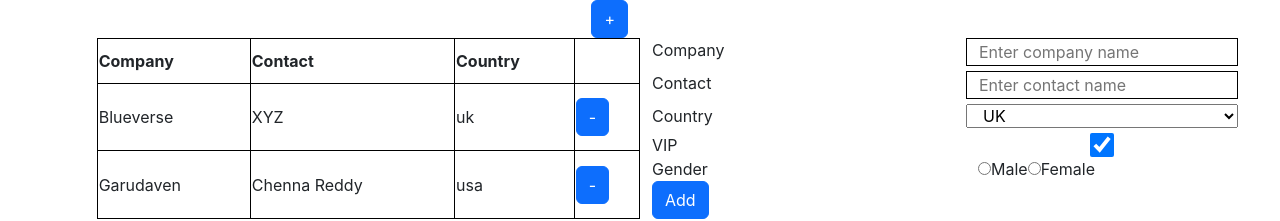
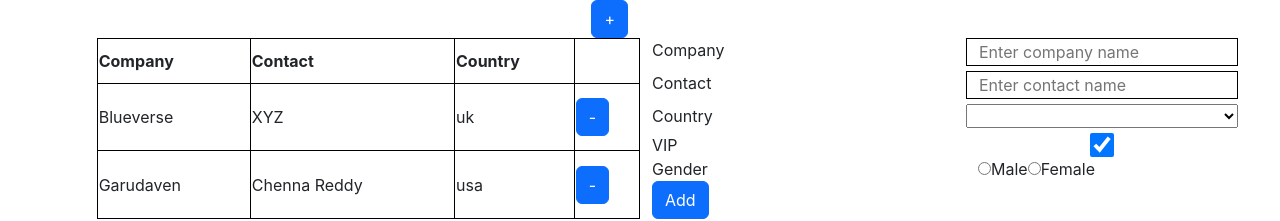
Before and after one commit to tejaksv/library-system, a React (Create React App) app: page / in a window 1280 px wide. Shown: the top 221 px of the page. Built offline with nearby package versions, Linux system fonts and the light colour scheme.

Commit message:
added cahnges

```diff
--- a/src/TableForm.jsx
+++ b/src/TableForm.jsx
@@ -39,8 +39,8 @@ function TableForm(props) {
                 isDisable={formMode === "edit"}
             />
             <Input title="Contact" id="contact" placeholder="contact name" value={contact} setChangeValue={setContact} error={errors.contact || false} />
-            <Select title="Country" id="country" setChangeValue={setCountry} value={country} />
-            {/* <Select title="Country" id="country" options={dropdownOptions} setChangeValue={setCountry} /> */}
+            {/* <Select title="Country" id="country" setChangeValue={setCountry} value={country} /> */}
+            <Select title="Country" id="country" options={dropdownOptions} setChangeValue={setCountry} />
             <Checkbox title="VIP" id="vip" defaultValue={true} />
             <RadioButton title="Gender" name="gender" id="gender" options={genderOptions} />
             <button className='btn btn-primary' onClick={onSave}>Add</button>
--- a/src/components/select.jsx
+++ b/src/components/select.jsx
@@ -17,12 +17,12 @@ function Select(props) {
         // </div>
         <div className="row" style={{ marginBottom: "5px" }}>
             <label htmlFor={id} className="col-6">{title}</label>
-            <select id="country" name="country" className="col-5" onChange={onCommonChange} value={value}>
+            {/* <select id="country" name="country" className="col-5" onChange={onCommonChange} value={value}>
                 <option value="uk">UK</option>
                 <option value="usa">USA</option>
                 <option value="india">India</option>
-                <option value="australia">Australia</option>
-                {/* <select
+                <option value="australia">Australia</option> */}
+            <select
                 id={id}
                 name={id}
                 value={value}
@@ -34,7 +34,7 @@ function Select(props) {
                     <option id={option.value} value={option.value}>
                         {option.label}
                     </option>
-                ))} */}
+                ))}
             </select>
         </div>
     );
```
